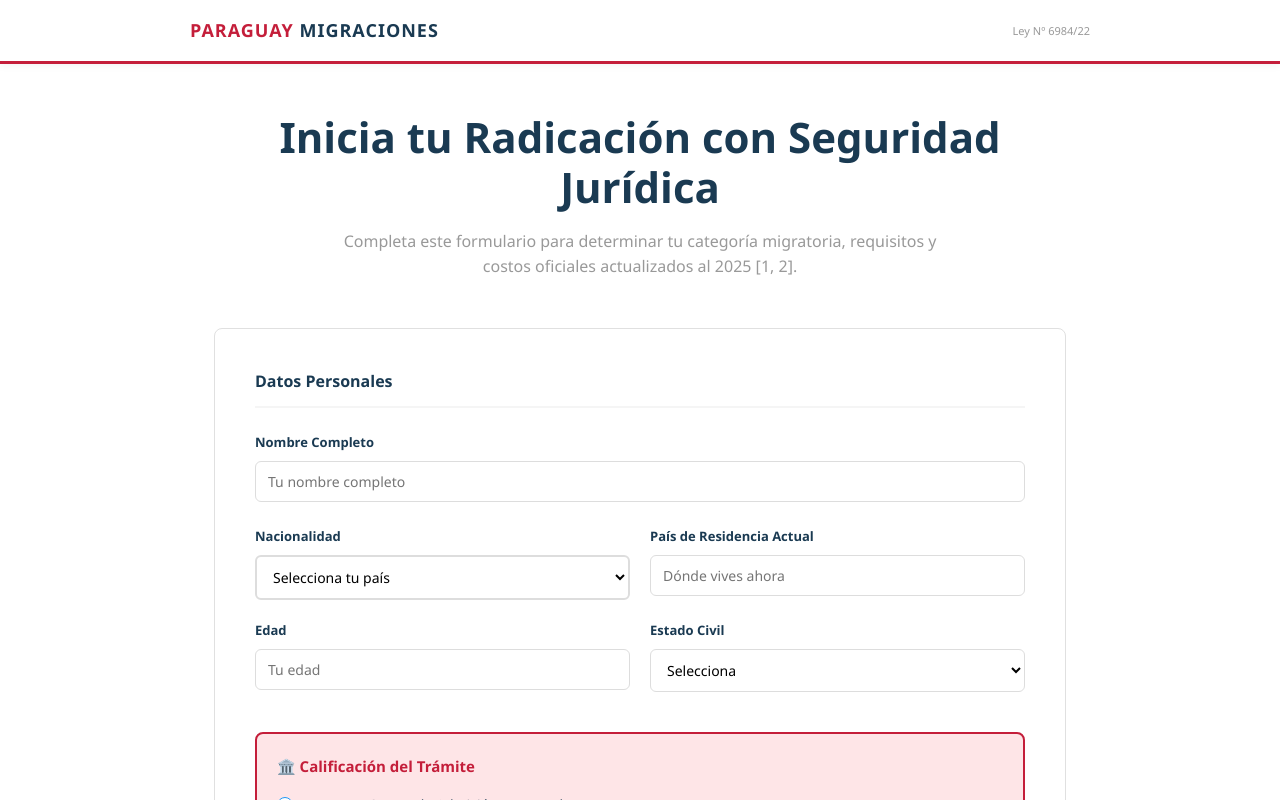
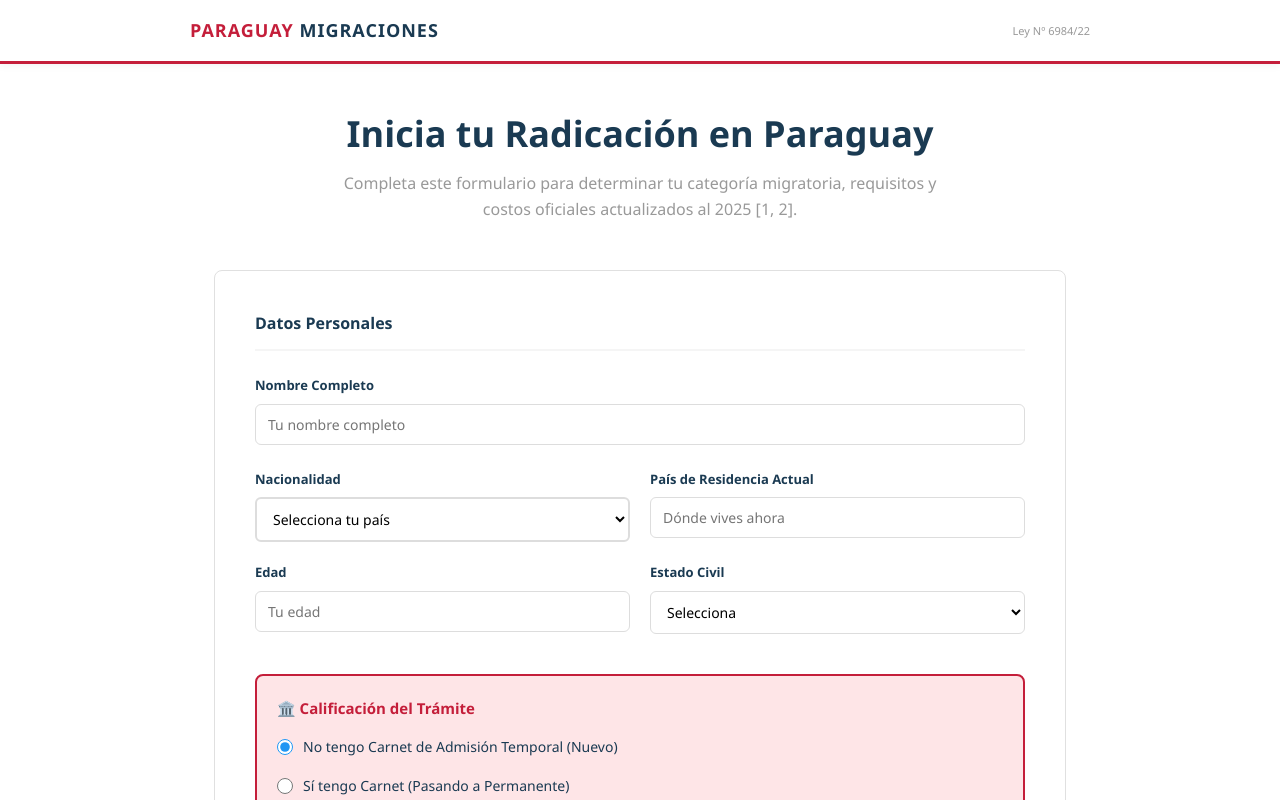
Before and after one commit to abrahamkohan/radicacionparaguay, a Next.js app: page / in a window 1280 px wide. Shown: the top 800 px of the page. Built offline with nearby package versions, Linux system fonts and the light colour scheme.

Commit message:
Update page.js

```diff
--- a/app/page.js
+++ b/app/page.js
@@ -254,13 +254,13 @@ export default function RadicacionPYLanding() {
           marginBottom: '48px'
         }}>
           <h1 style={{
-            fontSize: '42px',
+            fontSize: '36px',
             fontWeight: '700',
             color: COLORES.navy,
             margin: '0 0 16px 0',
             lineHeight: '1.2'
           }}>
-            Inicia tu Radicación con Seguridad Jurídica
+            Inicia tu Radicación en Paraguay
           </h1>
           <p style={{
             fontSize: '16px',
```
